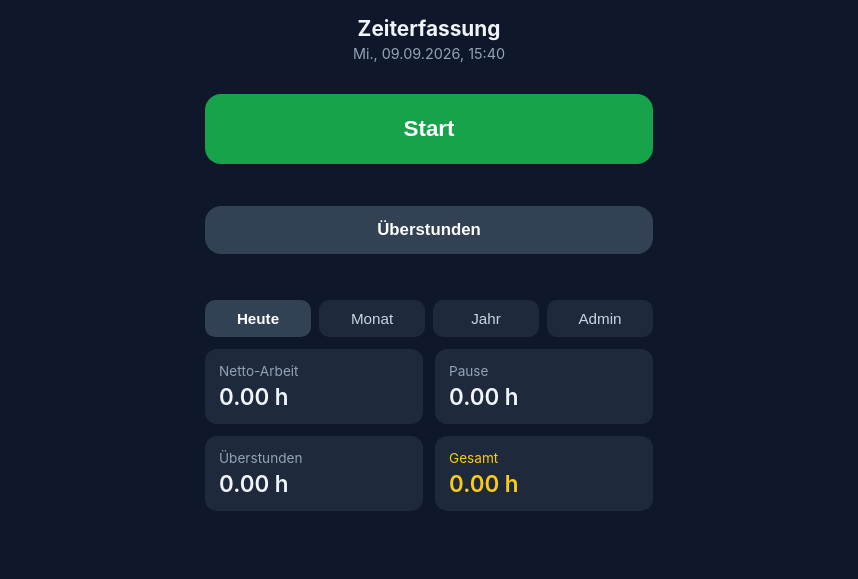
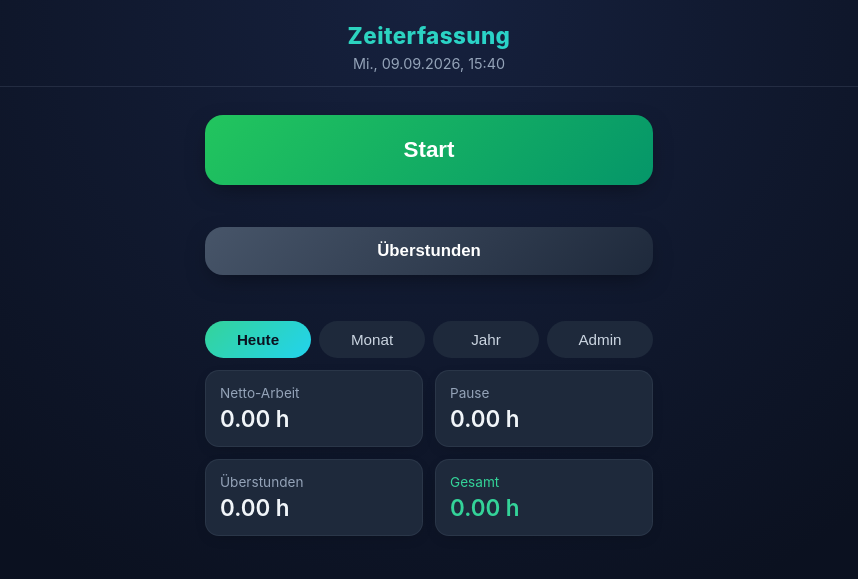
Before and after one commit to ManuLeaN/zeiterfassung, a website: page public/index.html in a window 1280 px wide. Shown: the whole page, without its empty margins (211-1069 px from the left). Drawn offline with Linux system fonts and the light colour scheme; no server answers.

Commit message:
Refresh UI design and add TrueNAS deployment reference files
Emerald/cyan accent gradient, card shadows, pill-style tabs, and a
matching PWA icon/theme color. Also commit the docker-compose.portainer.yml
and truenas-install.yml files used while working out the deployment path.

Co-Authored-By: Claude Sonnet 5 <noreply@anthropic.com>

```diff
--- a/public/index.html
+++ b/public/index.html
@@ -3,7 +3,7 @@
 <head>
 <meta charset="UTF-8">
 <meta name="viewport" content="width=device-width, initial-scale=1, viewport-fit=cover">
-<meta name="theme-color" content="#14532d">
+<meta name="theme-color" content="#059669">
 <meta name="apple-mobile-web-app-capable" content="yes">
 <meta name="apple-mobile-web-app-status-bar-style" content="black-translucent">
 <meta name="apple-mobile-web-app-title" content="Zeiterfassung">
--- a/public/styles.css
+++ b/public/styles.css
@@ -3,21 +3,29 @@ html, body {
   margin: 0;
   padding: 0;
   font-family: -apple-system, BlinkMacSystemFont, "Segoe UI", Roboto, Arial, sans-serif;
-  background: #0f172a;
+  background: radial-gradient(circle at top, #16213e 0%, #0b1120 65%);
   color: #f1f5f9;
+  min-height: 100vh;
 }
 header {
-  padding: 16px 20px 4px;
+  padding: 22px 20px 14px;
   text-align: center;
+  border-bottom: 1px solid rgba(148, 163, 184, 0.15);
 }
 header h1 {
   margin: 0;
-  font-size: 1.3rem;
+  font-size: 1.4rem;
+  letter-spacing: 0.02em;
+  background: linear-gradient(135deg, #34d399, #22d3ee);
+  -webkit-background-clip: text;
+  background-clip: text;
+  color: transparent;
+  font-weight: 800;
 }
 #clock {
   color: #94a3b8;
   font-size: 0.9rem;
-  margin-top: 4px;
+  margin-top: 6px;
 }
 main {
   max-width: 480px;
@@ -34,19 +42,25 @@ main {
   font-size: 1.4rem;
   font-weight: 600;
   border: none;
-  border-radius: 16px;
+  border-radius: 18px;
   color: white;
   cursor: pointer;
   touch-action: manipulation;
+  box-shadow: 0 8px 24px -8px rgba(0, 0, 0, 0.5);
+  transition: transform 0.12s ease, box-shadow 0.12s ease;
+}
+.big-btn:active {
+  transform: scale(0.98);
+  box-shadow: 0 4px 12px -6px rgba(0, 0, 0, 0.5);
 }
 .tracker.secondary .big-btn {
   padding: 14px;
   font-size: 1.05rem;
 }
-.work-idle { background: #16a34a; }
-.work-running { background: #dc2626; }
-.overtime-idle { background: #334155; }
-.overtime-running { background: #b45309; }
+.work-idle { background: linear-gradient(135deg, #22c55e, #059669); }
+.work-running { background: linear-gradient(135deg, #f87171, #dc2626); }
+.overtime-idle { background: linear-gradient(135deg, #475569, #1e293b); }
+.overtime-running { background: linear-gradient(135deg, #f59e0b, #b45309); }
 .info {
   margin-top: 8px;
   color: #94a3b8;
@@ -64,14 +78,15 @@ main {
   background: #1e293b;
   color: #cbd5e1;
   border: none;
-  border-radius: 10px;
+  border-radius: 999px;
   font-size: 0.95rem;
   cursor: pointer;
+  transition: background 0.15s ease, color 0.15s ease;
 }
 .tab-btn.active {
-  background: #334155;
-  color: white;
-  font-weight: 600;
+  background: linear-gradient(135deg, #34d399, #22d3ee);
+  color: #0b1120;
+  font-weight: 700;
 }
 .tab-panel { display: none; }
 .tab-panel.active { display: block; }
@@ -82,15 +97,17 @@ main {
 }
 .summary-grid > div {
   background: #1e293b;
-  border-radius: 12px;
+  border: 1px solid rgba(148, 163, 184, 0.1);
+  border-radius: 14px;
   padding: 14px;
   display: flex;
   flex-direction: column;
   gap: 4px;
+  box-shadow: 0 4px 16px -8px rgba(0, 0, 0, 0.4);
 }
 .label { color: #94a3b8; font-size: 0.85rem; }
 .value { font-size: 1.4rem; font-weight: 600; }
-.value.total, .label.total { color: #facc15; }
+.value.total, .label.total { color: #34d399; }
 .nav-row {
   display: flex;
   align-items: center;
@@ -116,7 +133,7 @@ th, td {
   border-bottom: 1px solid #1e293b;
 }
 th:first-child, td:first-child { text-align: left; }
-tfoot th { color: #facc15; }
+tfoot th { color: #34d399; }
 
 .admin-table th, .admin-table td { text-align: left; vertical-align: middle; }
 .admin-table input[type="datetime-local"],
```
Also changed, not shown: docker-compose.portainer.yml (added, +14 -0 lines), truenas-install.yml (added, +15 -0 lines), public/icon.svg, public/manifest.json, 1 other file.
